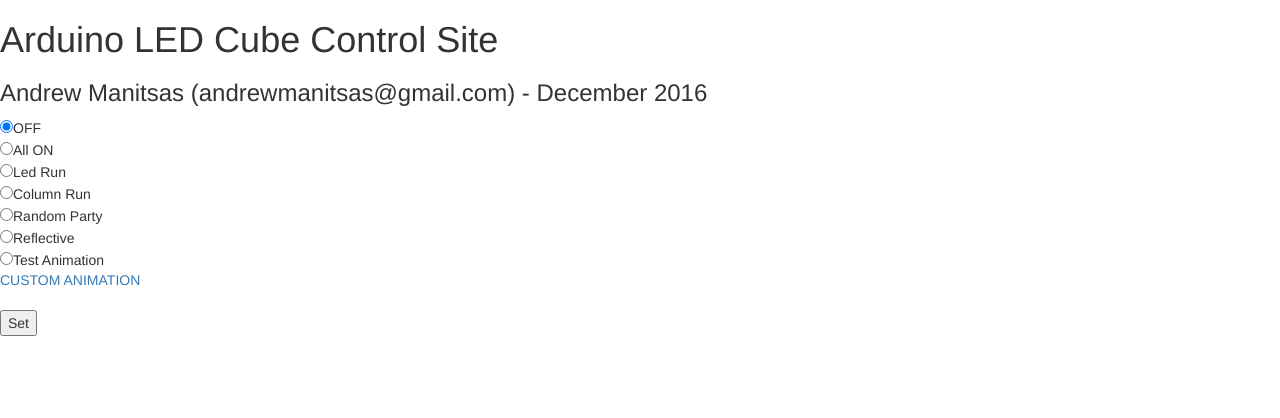
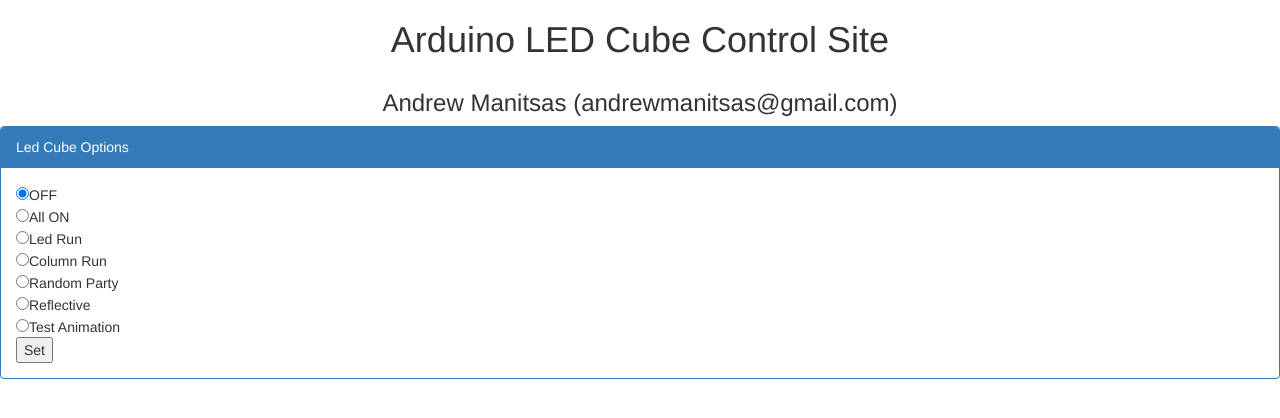
Before and after one commit to AndrewManitsas/LedCube, a plain HTML site: page led_cube.html in a window 1280 px wide. Drawn offline with nearby package versions, Linux system fonts and the light colour scheme.

Commit message:
boostrap integration and refinement

```diff
--- a/led_cube.html
+++ b/led_cube.html
@@ -10,12 +10,26 @@
 		<!-- Latest compiled JavaScript -->
 		<script src="https://maxcdn.bootstrapcdn.com/bootstrap/3.3.7/js/bootstrap.min.js"></script>
 
+		<link rel="stylesheet" href="style.css">
+
 		<title>Arduino LED Cube Control Site</title>
 	</head>
 	<body>
-		<h1>Arduino LED Cube Control Site</h1>
-		<h3>Andrew Manitsas (andrewmanitsas@gmail.com) - December 2016</h3>
+		<div class="row">
+			<div class="col-md-12">
+				<h1 id="main-title">Arduino LED Cube Control Site</h1>
+			</div>
+		</div>
 
+		<div class="row">
+			<div class="col-md-12">
+				<h3 id="sec-title">Andrew Manitsas (andrewmanitsas@gmail.com)</h3>
+			</div>
+		</div>
+
+		<div class="panel panel-primary">
+			<div class="panel-heading">Led Cube Options</div>
+			<div class="panel-body">
 				<form action="pattern_select.php" method="GET">
 					<input type="radio" name="def_pattern" value="0" checked="checked">OFF<br>
 					<input type="radio" name="def_pattern" value="1">All ON<br>
@@ -25,10 +39,9 @@
 					<input type="radio" name="def_pattern" value="5">Reflective<br>
 					<input type="radio" name="def_pattern" value="6">Test Animation
 					<br>
-			<a href="custom_pattern.html">CUSTOM ANIMATION</a>
-			<br>
-			<br>
 					<input type="submit" name="sub" value="Set"><br>
 				</form>
+			</div>
+		</div>
 	</body>
 </html>
--- /dev/null
+++ b/style.css
@@ -0,0 +1,4 @@
+#main-title, #sec-title
+{
+	text-align: center
+}
```
Also changed, not shown: index.html (+2 -0 lines), 2 other files. Lines whose indentation alone changed are shown as unchanged.
